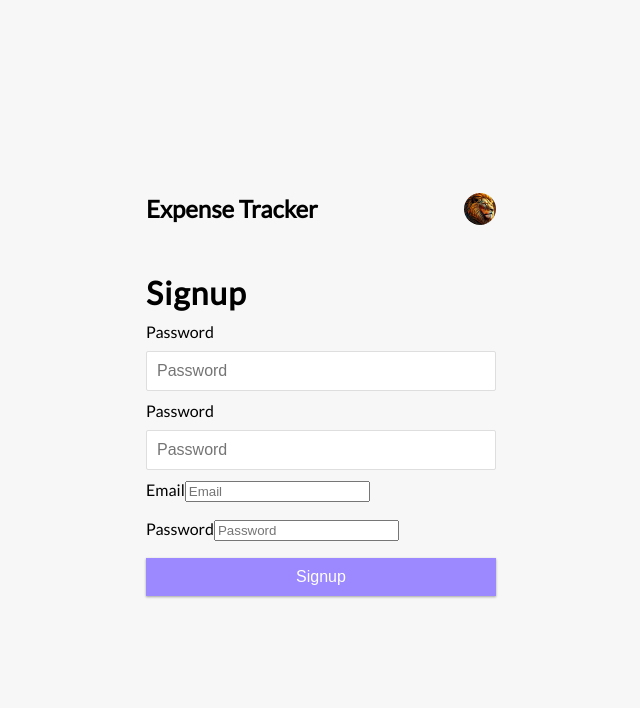
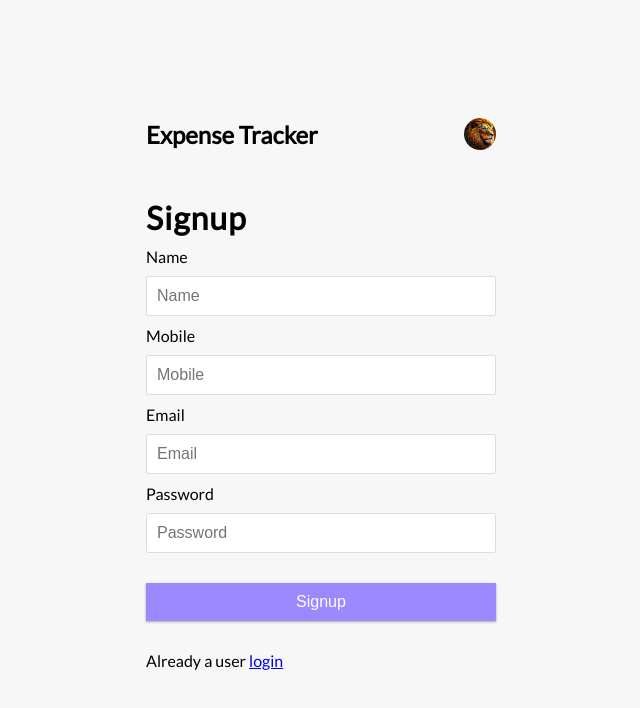
Before and after one commit to Divu03/Expense-Tracker, a React (Create React App) app in the folder expense-tracker/: page /signup in a window 1280 px wide. Shown: the top 708 px of the page, without its empty margins (319-959 px from the left). Built offline with nearby package versions, Linux system fonts and the light colour scheme; no server answers.

Commit message:
completed login and signup

```diff
--- a/expense-tracker/src/App.css
+++ b/expense-tracker/src/App.css
@@ -78,6 +78,8 @@ label {
 }
 
 input[type='text'],
+input[type='email'],
+input[type='password'],
 input[type='number'] {
   border: 1px solid #dedede;
   border-radius: 2px;
@@ -98,6 +100,10 @@ input[type='number'] {
   margin: 10px 0 30px;
   padding: 10px;
   width: 100%;
+}
+
+.sl{
+  margin-top: 30px;
 }
 
 .I {
--- a/expense-tracker/src/components/Login.js
+++ b/expense-tracker/src/components/Login.js
@@ -1,5 +1,6 @@
 import React,{ useState, useContext } from 'react'
 import { AuthContext } from '../context/AuthState';
+import { Link, useNavigate } from 'react-router-dom';
 
 export const Login = () => {
 
@@ -7,22 +8,28 @@ export const Login = () => {
     const [password,setPassword] = useState('');
 
     const {loginUser} = useContext(AuthContext);
+    const navigate = useNavigate();
 
-    const onSubmit = e =>{
+    const onSubmit = async (e) =>{
         e.preventDefault();
 
-        const userLoggedin = {
+        const user = {
             email,
             password
         }
 
-        loginUser(userLoggedin)
+        try {
+            await loginUser(user);
+            navigate('/'); // Navigate to home on successful login
+        } catch (error) {
+            console.error("Error logging in", error);
+        }
     }
 
   return (
-    <div>
+    <div className='ls'>
         <h1>
-            Add new transaction
+            Login
         </h1>
         <form onSubmit={onSubmit}>
             <div className="form-control">
@@ -33,8 +40,11 @@ export const Login = () => {
                 <label htmlFor="password">Text</label>
                 <input type="password" id='password' value={password} onChange={(e)=>setPassword(e.target.value)} placeholder="Password" />
             </div>
-            <button className="btn">Add transaction</button>
+            <button className="btn sl">Login</button>
         </form>
+        <nav>
+            <p>Not a user <Link to="/signup" className="nav-item">signup</Link> </p>
+        </nav>
     </div>
   )
 }
--- a/expense-tracker/src/components/Signup.js
+++ b/expense-tracker/src/components/Signup.js
@@ -1,5 +1,6 @@
 import React, { useState, useContext } from 'react';
 import { AuthContext } from '../context/AuthState';
+import { Link, useNavigate } from 'react-router-dom';
 
 export const Signup = () => {
     const [email, setEmail] = useState('');
@@ -8,8 +9,9 @@ export const Signup = () => {
     const [mobile, setMobile] = useState('');
 
     const { signupUser } = useContext(AuthContext);
+    const navigate = useNavigate();
 
-    const onSubmit = e => {
+    const onSubmit = async (e) => {
         e.preventDefault();
 
         const newUser = {
@@ -20,20 +22,25 @@ export const Signup = () => {
             mobile
         };
 
-        signupUser(newUser);
+        try {
+            await signupUser(newUser);
+            navigate('/');
+        } catch (error) {
+            console.error("Error signing up", error);
+        }
     };
 
     return (
-        <div>
+        <div className='ls'>
             <h1>Signup</h1>
             <form onSubmit={onSubmit}>
                 <div className="form-control">
-                    <label htmlFor="name">Password</label>
-                    <input type="text" id='name' value={password} onChange={(e) => setName(e.target.value)} placeholder="Password" />
+                    <label htmlFor="name">Name</label>
+                    <input type="text" id='name' value={name} onChange={(e) => setName(e.target.value)} placeholder="Name" />
                 </div>
                 <div className="form-control">
-                    <label htmlFor="mobile">Password</label>
-                    <input type="number" id='mobile' value={password} onChange={(e) => setMobile(e.target.value)} placeholder="Password" />
+                    <label htmlFor="mobile">Mobile</label>
+                    <input type="number" id='mobile' value={mobile} onChange={(e) => setMobile(e.target.value)} placeholder="Mobile" />
                 </div>
                 <div className="form-control">
                     <label htmlFor="email">Email</label>
@@ -43,8 +50,11 @@ export const Signup = () => {
                     <label htmlFor="password">Password</label>
                     <input type="password" id='password' value={password} onChange={(e) => setPassword(e.target.value)} placeholder="Password" />
                 </div>
-                <button className="btn">Signup</button>
+                <button className="btn sl">Signup</button>
             </form>
+            <nav>
+                <p>Already a user <Link to="/login" className="nav-item">login</Link> </p>
+            </nav>
         </div>
     );
 };
--- a/expense-tracker/src/context/AuthState.js
+++ b/expense-tracker/src/context/AuthState.js
@@ -1,6 +1,7 @@
 import React, { createContext, useReducer, useEffect } from "react";
 import { auth, firestore } from '../firebase/firebase';
 import AuthReducer from './AuthReducer';
+import { signInWithEmailAndPassword, signOut,createUserWithEmailAndPassword} from "firebase/auth";
 
 const initialState = {
     currentUser: null,
@@ -35,7 +36,7 @@ export const AuthProvider = ({ children }) => {
 
     const loginUser = async (user) => {
         try {
-            const userCredential = await auth.signInWithEmailAndPassword(user.email, user.password);
+            const userCredential = await signInWithEmailAndPassword(auth,user.email, user.password);
             const userData = {
                 email: userCredential.user.email,
                 uid: userCredential.user.uid
@@ -51,7 +52,7 @@ export const AuthProvider = ({ children }) => {
 
     const logoutUser = async () => {
         try {
-            await auth.signOut();
+            await signOut(auth);
             dispatch({
                 type: 'LOGOUT_USER'
             });
@@ -62,7 +63,7 @@ export const AuthProvider = ({ children }) => {
 
     const signupUser = async (user) => {
         try {
-            const userCredential = await auth.createUserWithEmailAndPassword(user.email, user.password);
+            const userCredential = await createUserWithEmailAndPassword(auth,user.email, user.password);
             const userData = {
                 email: userCredential.user.email,
                 uid: userCredential.user.uid
```
